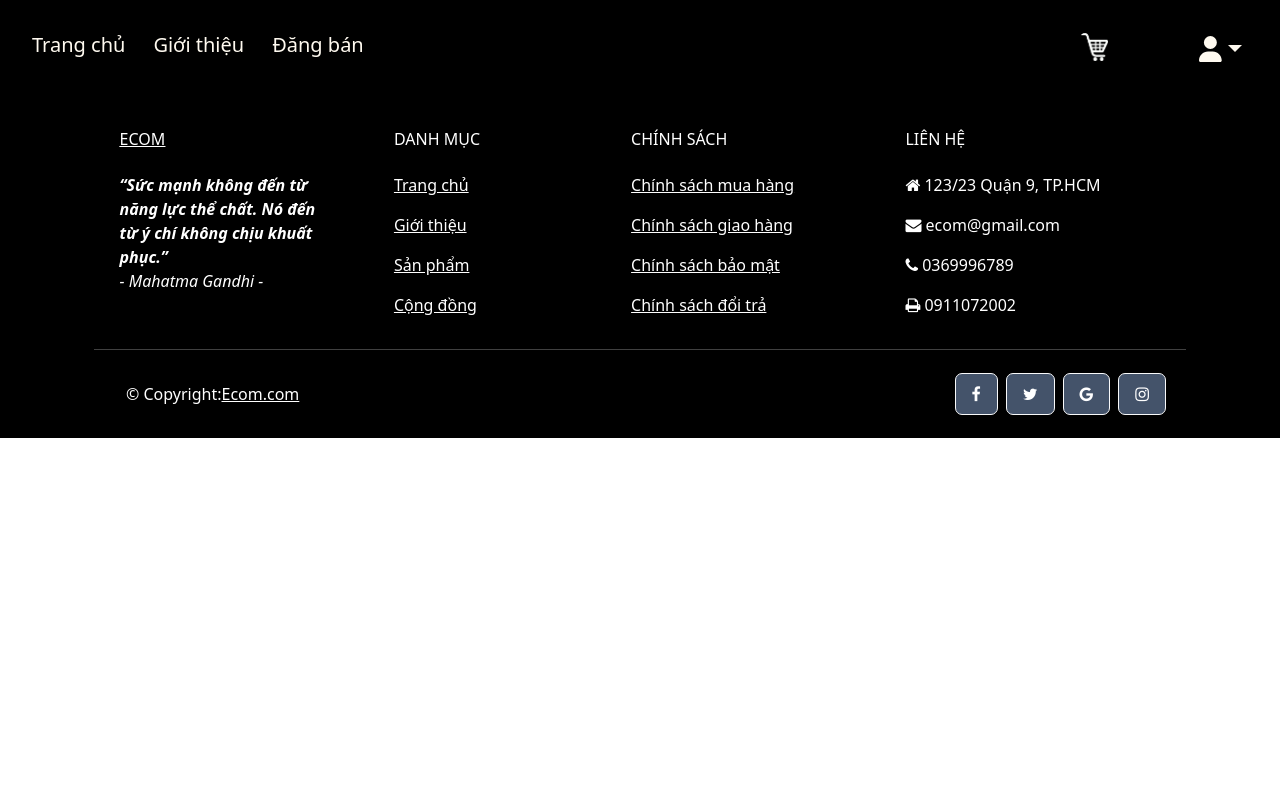
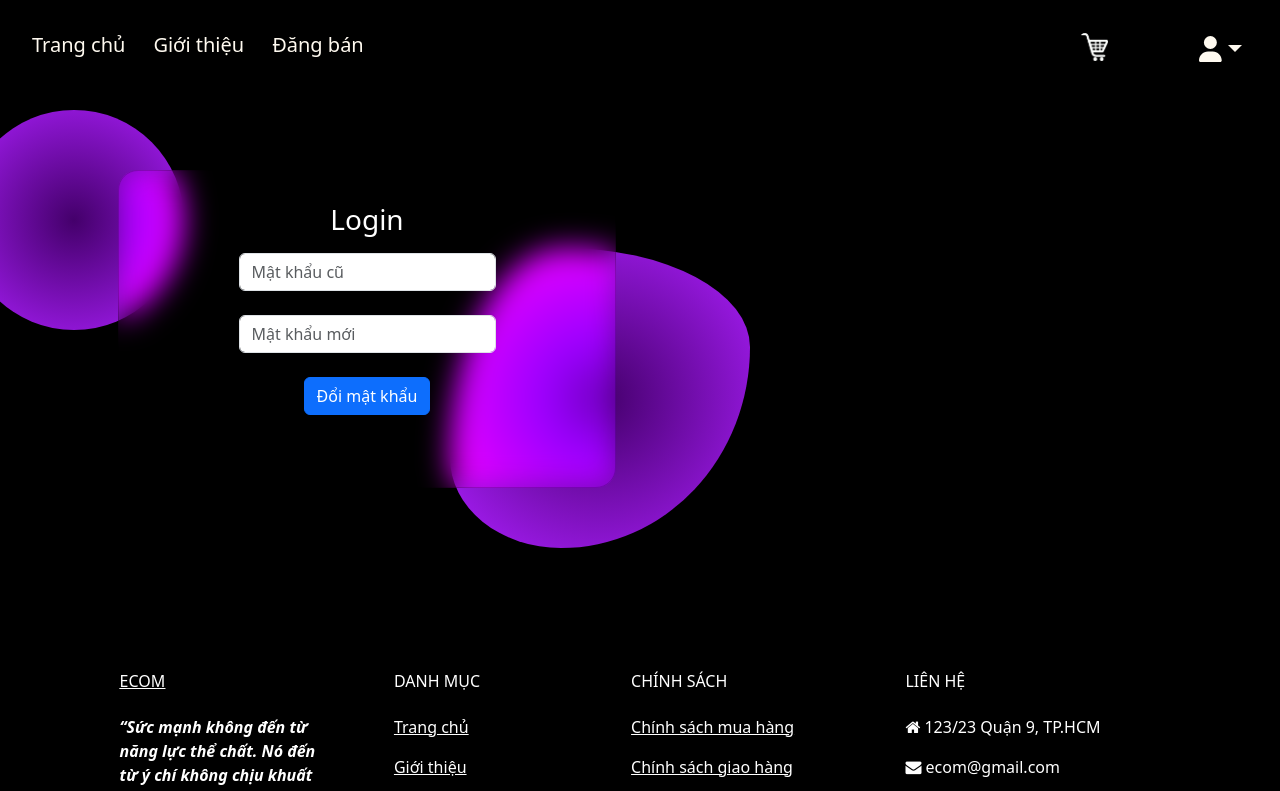
Before and after one commit to manduong2k2/e-com-client, a React (Create React App) app: page /user/changePassword in a window 1280 px wide. Shown: the top 791 px of the page. Built offline with nearby package versions, Linux system fonts and the light colour scheme; no server answers.

Commit message:
changepass

```diff
--- a/src/App.js
+++ b/src/App.js
@@ -22,6 +22,7 @@ import ProductList from "./components/product/ProductList";
 import ProductDetail from "./components/product/ProductDetail";
 import CategoryList from "./components/category/CategoryList";
 import PersonalAccount from "./components/user/personal.account";
+import ChangePassword from "./components/user/Changepass";
 
 function App() {
   return (
@@ -43,6 +44,7 @@ function App() {
               <Route path="/" exact element={<Home />} />
               <Route path="/users" exact element={<UserList />} />
               <Route path="/user/manage" exact element={<PersonalAccount />} />
+              <Route path="/user/changePassword" exact element={<ChangePassword />} />
               <Route path="/brands" exact element={<BrandList />} />
               <Route path="/carts" exact element={<CartList />} />
               <Route path="/products" exact element={<ProductList />} />
--- /dev/null
+++ b/src/components/user/Changepass.js
@@ -0,0 +1,106 @@
+// src/components/ChangePassword.js
+
+import React, { useState } from 'react';
+import axios from 'axios';
+import { Link, useNavigate } from 'react-router-dom';
+import '../../css/bootstrap.min.css';
+import '../../css/style.css';
+const ChangePassword = () => {
+    const [oldPassword, setOldPassword] = useState('');
+    const [newPassword, setNewPassword] = useState('');
+    const [error, setError] = useState(null);
+    const navigate = useNavigate();
+    function getCookie(name) {
+        const value = `; `;
+        const parts = document.cookie.split(value);
+        for (let i = 0; i < parts.length; i++) {
+            const part = parts[i].split('=');
+            if (part.length === 2 && name === part[0]) {
+                return part[1];
+            }
+        }
+        return '';
+      }
+
+    const handleChangePassword = async (e) => {
+        e.preventDefault();
+
+        try {
+            const response = await axios.post('http://jul2nd.ddns.net/api/user/changePassword', {
+                oldPassword,
+                newPassword
+
+            },
+            {
+                headers: {
+                    'Authorization':'Bearer '+ getCookie('token')
+                  },
+            }
+        );
+            console.log(response)
+            if (response.status == 200 ) {
+                alert ("Đổi mật khẩu thành công");
+                navigate("/user/manage");
+            } else {
+                setError('Invalid email or password. Please try again.');
+                console.log('Login failed:', response.data);
+            }
+
+        } catch (error) {
+            setError('Invalid email or password. Please try again.');
+            console.log(error);
+        }
+    };
+
+    return (
+        <section className="background-radial-gradient overflow-hidden">
+            <div className="container px-4 py-5 px-md-5 text-center text-lg-start my-5">
+                <div className="row gx-lg-5 align-items-center mb-5">
+
+
+                    <div className="col-lg-6 mb-5 mb-lg-0 position-relative">
+                        <div
+                            id="radius-shape-1"
+                            className="position-absolute rounded-circle shadow-5-strong"
+                        ></div>
+                        <div
+                            id="radius-shape-2"
+                            className="position-absolute shadow-5-strong"
+                        ></div>
+
+                        <div className="card bg-glass">
+                            <div style={{ display: 'flex', justifyContent: 'center' }} className="card-body px-4 py-5 px-md-5">
+                                <form onSubmit={handleChangePassword}>
+                                    <h1 className="mb-3 h3 text-center">Login</h1>
+                                    <div className="form-outline mb-4">
+                                        <input name="oldPassword"
+                                            id="form3Example3"
+                                            placeholder="Mật khẩu cũ"
+                                            required
+                                            className="form-control"
+                                            type="password" value={oldPassword} onChange={(e) => setOldPassword(e.target.value)} />
+                                    </div>
+                                    <div className="form-outline mb-4">
+                                        <input
+                                            name="newPassword"
+                                            id="form3Example4"
+                                            className="form-control"
+                                            placeholder='Mật khẩu mới'
+                                            type="password" value={newPassword} onChange={(e) => setNewPassword(e.target.value)} />
+                                    </div>
+                                    {error && <div style={{ color: 'red' }}>{error}</div>}
+                                    <button
+                                        className='btn btn-primary btn-block mx-auto d-block mb-4'
+                                        type="submit">Đổi mật khẩu</button>
+
+                                </form>
+                            </div>
+                        </div>
+                    </div>
+                </div>
+            </div>
+        </section>
+    );
+};
+
+export default ChangePassword;
```
